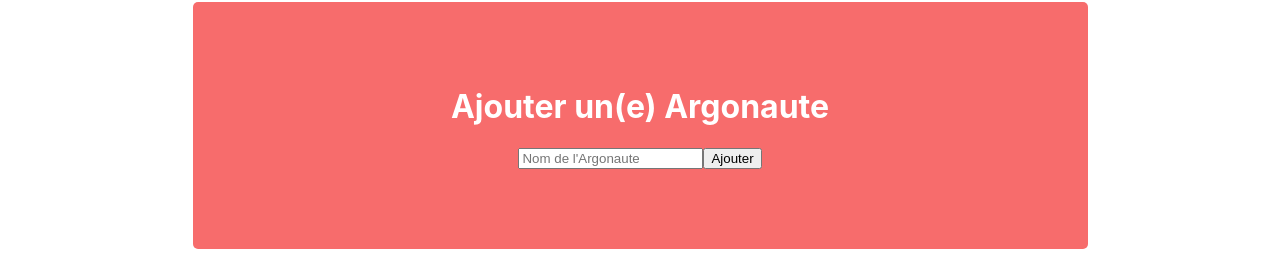
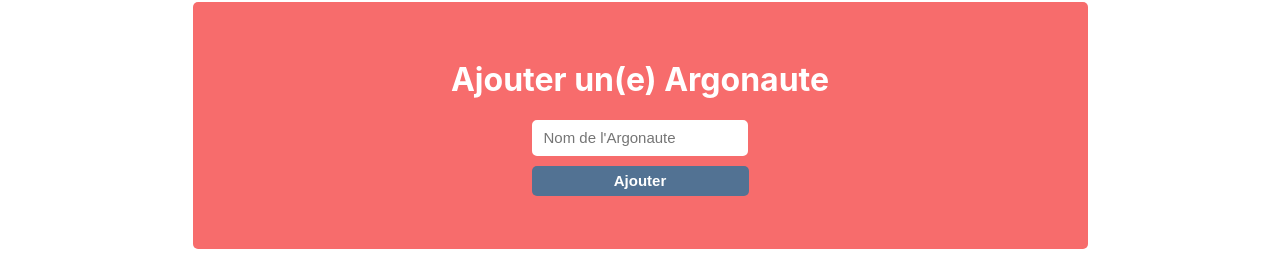
Before and after one commit to jkergal/wcs-technical-test, a React (Create React App) app: page / in a window 1280 px wide. Shown: the part 224-486 px from the top of the page. Built offline with nearby package versions, Linux system fonts and the light colour scheme; no server answers; the database is empty.

Commit message:
add validation directly in button

```diff
--- a/src/components/addMemberForm/AddMemberForm.css
+++ b/src/components/addMemberForm/AddMemberForm.css
@@ -1,11 +1,18 @@
 .new-member-form-container {
     height: 187px;
     width: 835px;
-    background-color: #F76C6C;
+    background-color: #f76c6c;
     color: #ffffff;
     padding: 30px;
     border-radius: 5px;
 
+    display: flex;
+    flex-direction: column;
+    justify-content: center;
+    align-items: center;
+}
+
+.new-member-form {
     display: flex;
     flex-direction: column;
     justify-content: center;
@@ -18,3 +25,56 @@
     align-items: center;
     margin: 8px;
 }
+
+.button-default {
+    width: 217px;
+    height: 30px;
+    border: none;
+    padding: 6px;
+    border-radius: 5px;
+    margin-top: 10px;
+    font-size: 15px;
+    color: #fff;
+    cursor: pointer;
+
+    display: flex;
+    justify-content: center;
+    align-items: center;
+}
+
+.button-grey {
+    background-color: #527293;
+}
+
+.button-green {
+    background-color: #518138;
+    padding: 3px;
+}
+
+.name-input-wrapper {
+    width: 100%;
+    /* display: flex;
+    flex-direction: column;
+    justify-content: center;
+    align-items: center; */
+}
+
+.name-input {
+    width: 200px;
+    height: 30px;
+    padding-left: 10px;
+    border-radius: 5px;
+    border: 2px solid #fff;
+    /* margin: 2.5px; */
+    font-size: 15px;
+    /* width: 100%; */
+/*
+    text-align: center; */
+}
+
+.name-input:focus {
+    outline: none !important;
+    /* box-sizing: border-box; */
+    border: 2px solid #527293;
+    box-shadow: 0 0 10px #527293;
+}
--- a/src/components/addMemberForm/AddMemberForm.jsx
+++ b/src/components/addMemberForm/AddMemberForm.jsx
@@ -4,6 +4,7 @@ import './AddMemberForm.css'
 import { doc, setDoc } from 'firebase/firestore'
 import { db } from '../../firebase.config'
 import { FirestoreDataContext } from '../../utils/context/firestoreDataContext'
+import checkIcon from '../../assets/icons/check.svg'
 
 export default function AddMemberForm() {
     const [name, setName] = useState('')
@@ -22,7 +23,7 @@ export default function AddMemberForm() {
             console.log('Member successfully added')
             setName('')
             // setTimeout(() => setValidation(''), 3000)
-            setTimeout(() => setIsFormSubmitted(false), 3000)
+            setTimeout(() => setIsFormSubmitted(false), 1000)
         } catch (err) {
             console.log(err)
             setValidation('Wopsy, there was an error adding the member to the database')
@@ -36,20 +37,25 @@ export default function AddMemberForm() {
                 <h1>Ajouter un(e) Argonaute</h1>
                 <form className="new-member-form">
                     {/* <label htmlFor="name">Nom de l&apos;Argonaute</label> */}
+                    <div className="name-input-wrapper">
                         <input
+                            className="name-input"
                             id="name"
                             name="name"
                             type="text"
                             value={name}
                             placeholder="Nom de l'Argonaute"
+                            autoComplete="off"
                             onChange={(event) => {
                                 event.preventDefault()
                                 console.log(event.target.value)
                                 setName(event.target.value)
                             }}
                         />
+                    </div>
                     {isFormSubmitted === false ? (
                         <button
+                            className="button-default button-grey"
                             type="submit"
                             onClick={(event) => {
                                 event.preventDefault()
@@ -57,12 +63,11 @@ export default function AddMemberForm() {
                                     fetchBoatCrewMembers()
                                 })
                             }}>
-                            Ajouter
+                            <b>Ajouter</b>
                         </button>
                     ) : (
                         <button
-                            className="btn-green-check"
-                            style={{ backgroundColor: '#7bf46b' }}
+                            className="button-default button-green"
                             type="submit"
                             onClick={(event) => {
                                 event.preventDefault()
@@ -70,7 +75,7 @@ export default function AddMemberForm() {
                                     fetchBoatCrewMembers()
                                 })
                             }}>
-                            ✅
+                            <img src={checkIcon}></img>
                         </button>
                     )}
 
--- a/src/components/membersList/MembersList.css
+++ b/src/components/membersList/MembersList.css
@@ -25,14 +25,14 @@
     width: 100%;
 }
 
-.column-member-1 {
+.column-member {
     display: flex;
     flex-direction: column;
     justify-content: center;
     align-items: center;
 }
 
-.column-member-2 {
+/* .column-member-2 {
     display: flex;
     flex-direction: column;
     justify-content: center;
@@ -44,11 +44,8 @@
     flex-direction: column;
     justify-content: center;
     align-items: center;
-}
+} */
 
-/* .btn-green-check {
-    background-color: #7bf46b;
-} */
 
 /* .members-list-grid > * {
     display: flex;
--- a/src/components/membersList/MembersList.jsx
+++ b/src/components/membersList/MembersList.jsx
@@ -29,7 +29,7 @@ export default function MembersList() {
                                 return (
                                     <>
                                         <h1>Membres de l&apos;équipage</h1>
-                                        <div className="column-member-1">
+                                        <div className="column-member">
                                             {splittedMembers.column1.map((member) => {
                                                 return (
                                                     <div key={member.id} className="member-wrapper">
@@ -46,7 +46,7 @@ export default function MembersList() {
                                     <>
                                         <h1>Membres de l&apos;équipage</h1>
                                         <div className="members-list-grid-2-columns">
-                                            <div className="column-member-1">
+                                            <div className="column-member">
                                                 {splittedMembers.column1.map((member) => {
                                                     return (
                                                         <div
@@ -58,7 +58,7 @@ export default function MembersList() {
                                                 })}
                                             </div>
 
-                                            <div className="column-member-2">
+                                            <div className="column-member">
                                                 {splittedMembers.column2.map((member) => {
                                                     return (
                                                         <div
@@ -78,7 +78,7 @@ export default function MembersList() {
                                     <>
                                         <h1>Membres de l&apos;équipage</h1>
                                         <div className="members-list-grid-3-columns">
-                                            <div className="column-member-1">
+                                            <div className="column-member">
                                                 {splittedMembers.column1.map((member) => {
                                                     return (
                                                         <div
@@ -90,7 +90,7 @@ export default function MembersList() {
                                                 })}
                                             </div>
 
-                                            <div className="column-member-2">
+                                            <div className="column-member">
                                                 {splittedMembers.column2.map((member) => {
                                                     return (
                                                         <div
@@ -102,7 +102,7 @@ export default function MembersList() {
                                                 })}
                                             </div>
 
-                                            <div className="column-member-3">
+                                            <div className="column-member">
                                                 {splittedMembers.column3.map((member) => {
                                                     return (
                                                         <div
```
Also changed, not shown: src/assets/icons/check.svg (added). Lines whose indentation alone changed are shown as unchanged.
